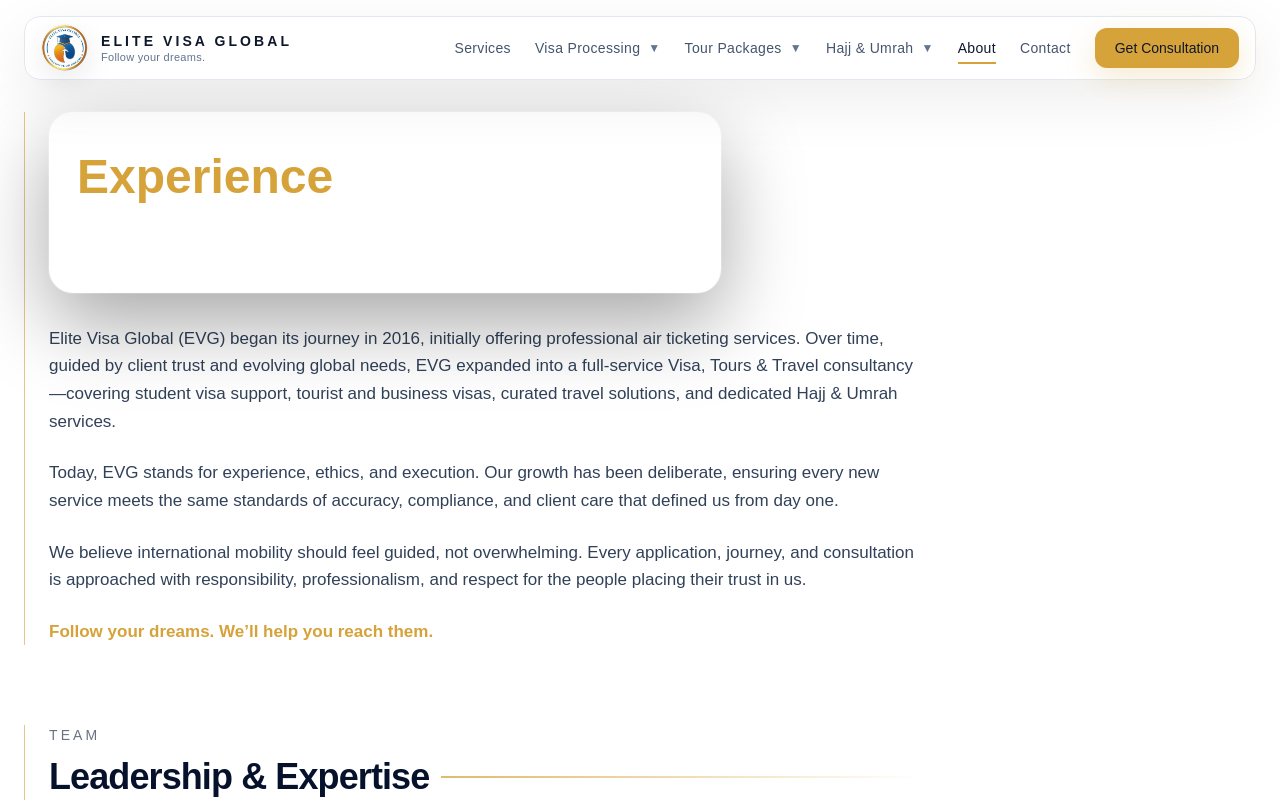
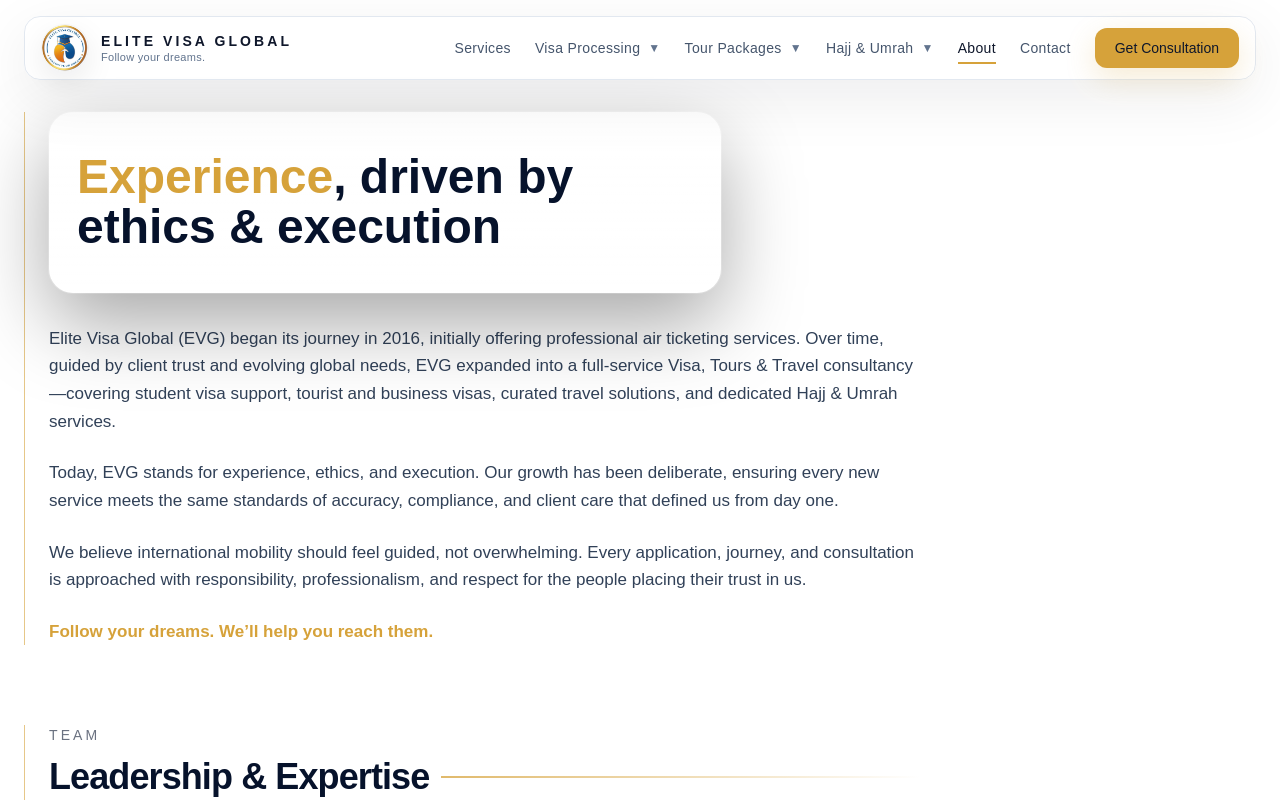
Before and after one commit to thinkGrow/elite-visa-global, a Next.js app: page /about in a window 1280 px wide. Shown: the top 800 px of the page. Built offline with nearby package versions, Linux system fonts and the light colour scheme.

Commit message:
fix typo in about page

```diff
--- a/src/app/about/page.tsx
+++ b/src/app/about/page.tsx
@@ -118,7 +118,7 @@
 
       <section className="relative mx-auto max-w-7xl px-6 pt-28 pb-20">
         <div className="max-w-4xl pl-6 border-l border-[color:var(--evg-gold)]/60">
-          <GlassHeadlineCard textCaolor="black" size="md">
+          <GlassHeadlineCard textColor="black" size="md">
             <h1>
               <span className="text-[var(--evg-gold)]">Experience</span>, driven
               by
```
